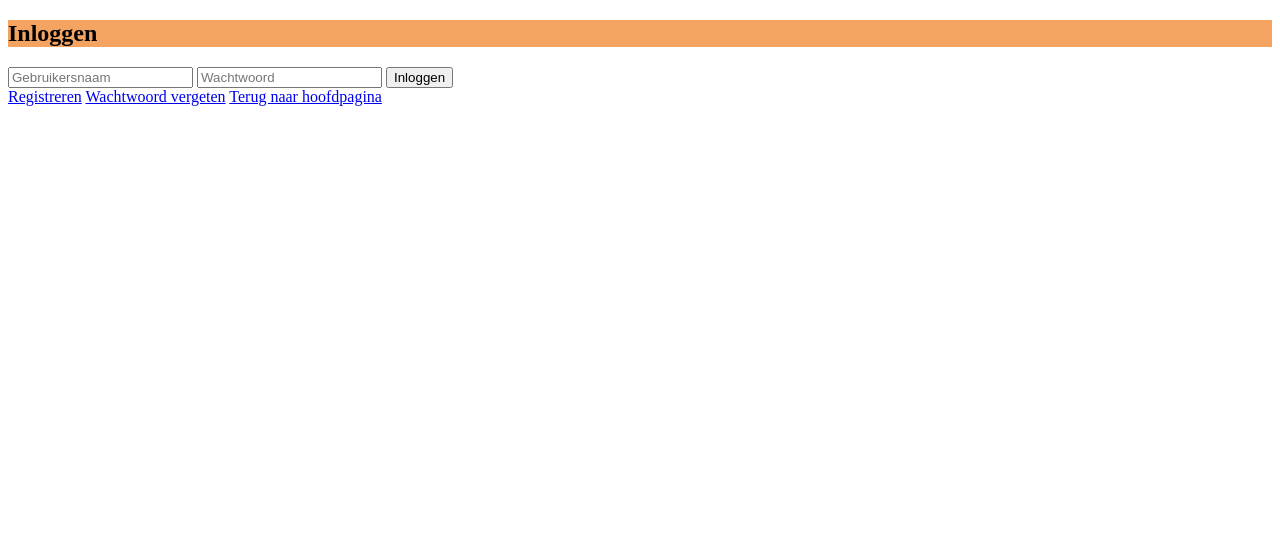
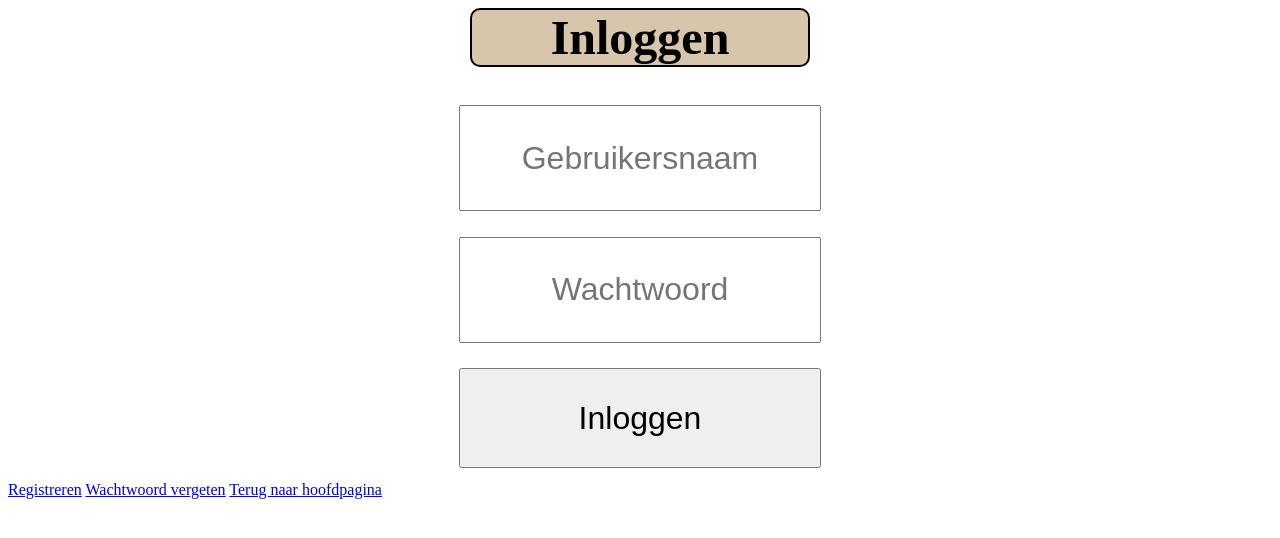
Before and after one commit to 1038415/CLE_3_Ouderen_Dagje_Uit, a PHP site: page /html/login.html in a window 1280 px wide. Shown: the top 538 px of the page. Run offline with PHP 8.4, Linux system fonts and the light colour scheme.

Commit message:
Pagina's

```diff
--- a/css/login.css
+++ b/css/login.css
@@ -1,3 +1,32 @@
 h1 {
-    background-color: sandybrown;
+    display: block;
+    margin: auto;
+    margin-bottom: 2%;
+    width: 7em;
+    text-align: center;
+    font-size: 3em;
+    border: 2px solid;
+    background-color: #D7C6AC;
+    border-radius: 10px;
 }
+
+.formfield {
+    display: flex;
+    flex-direction: column;
+    justify-content: space-between;
+    padding: 1vw;
+    margin-inline: 30px;
+}
+
+#login-form {
+    width: 35vw;
+    margin: auto;
+    margin-top: 2%;
+
+}
+
+input {
+    height: 100px;
+    font-size: 2em;
+    text-align: center;
+}
--- a/html/login.html
+++ b/html/login.html
@@ -6,13 +6,19 @@
     <title>Inloggen</title>
 </head>
 <body>
+<h1>Inloggen</h1>
 <section id="main">
     <div id="login">
-        <h1>Inloggen</h1>
         <form id="login-form">
+            <div class="formfield">
             <input type="text" placeholder="Gebruikersnaam" name="gebruikersnaam" id="gebruikers-field">
+            </div>
+            <div class="formfield">
             <input type="password" placeholder="Wachtwoord" name="wachtwoord" id="wachtwoord-field">
+            </div>
+            <div class="formfield">
             <input type="submit" value="Inloggen" id="login-submit">
+            </div>
         </form>
     </div>
 </section>
```
